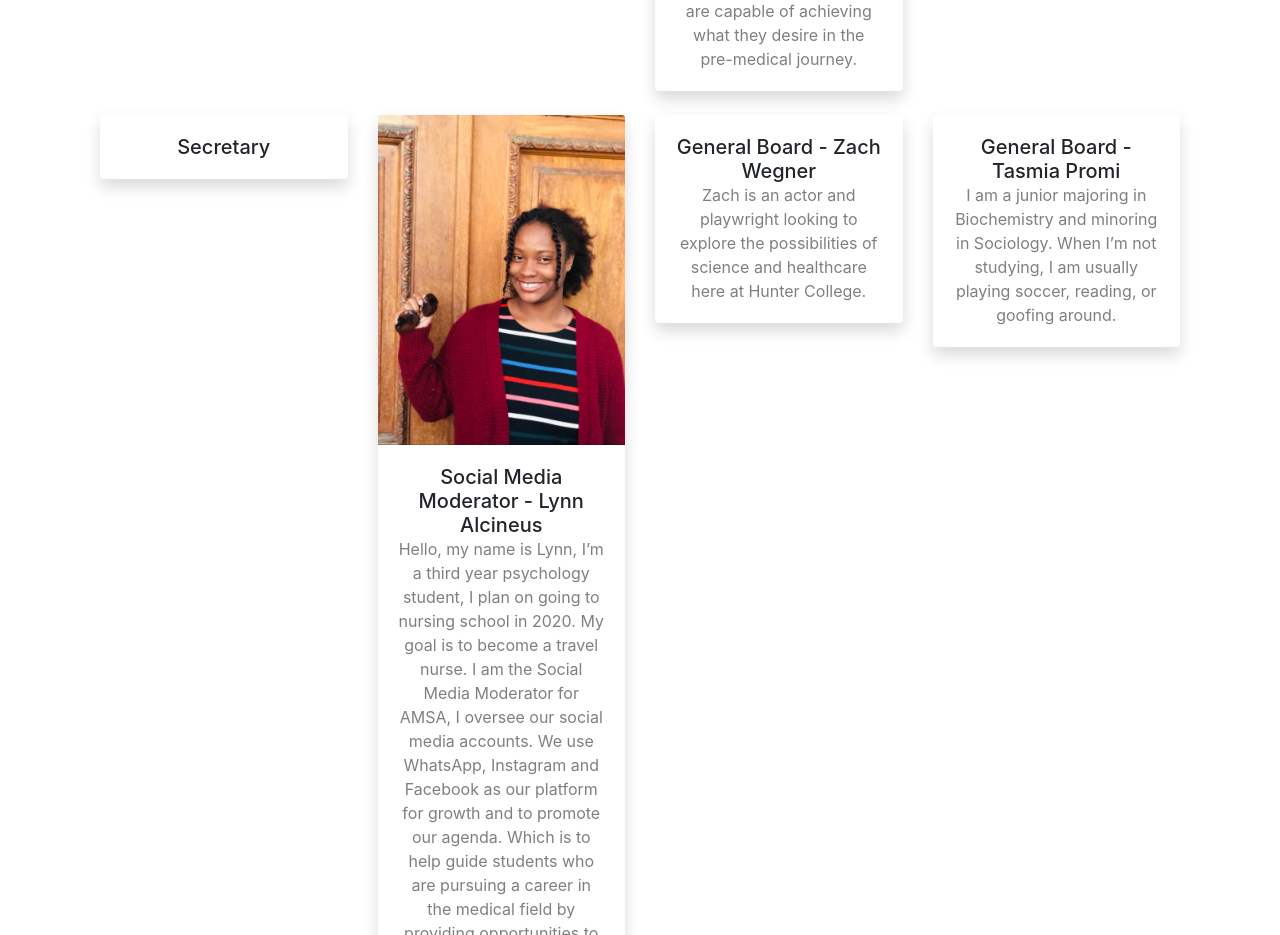
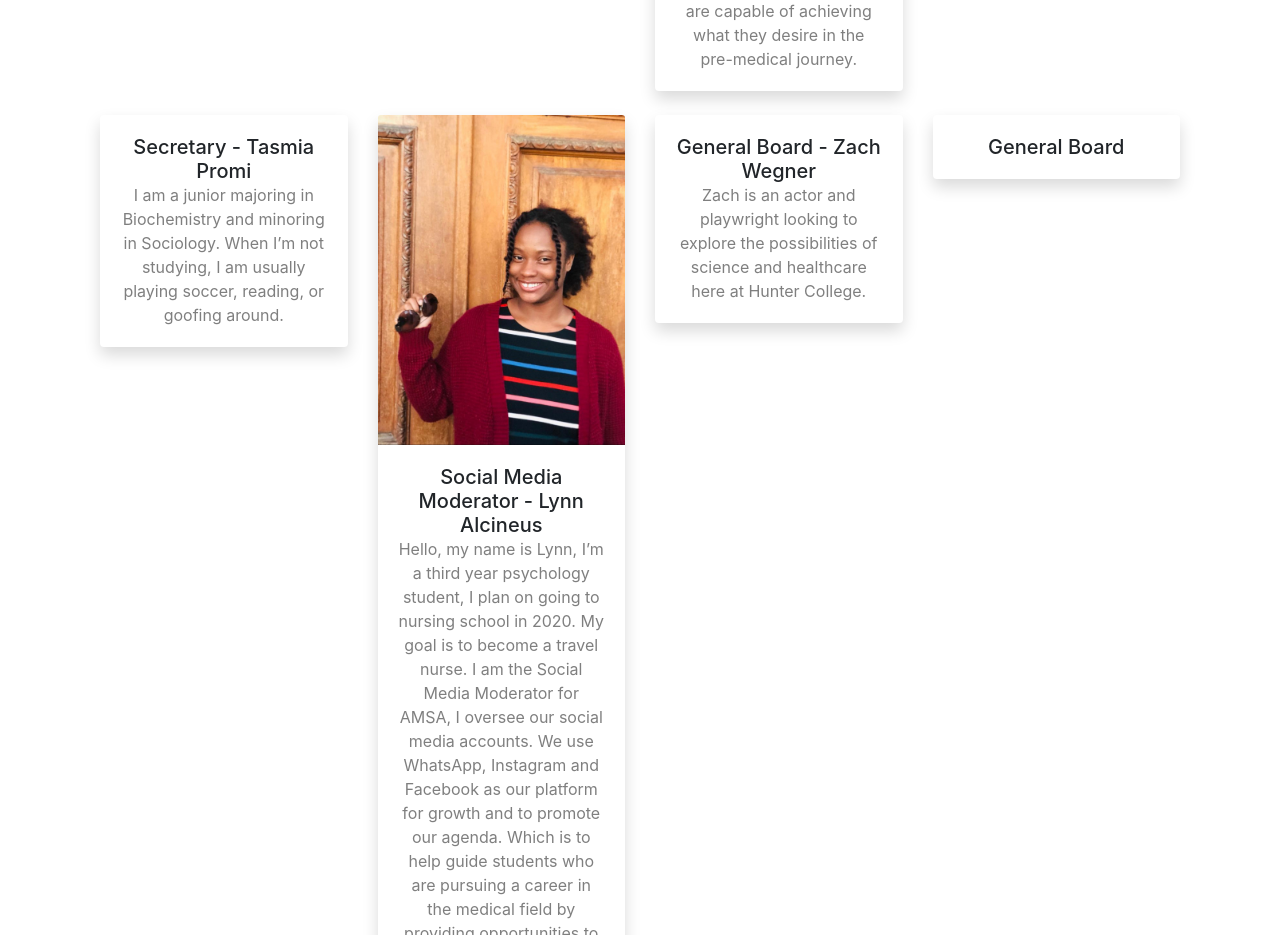
Before and after one commit to HunterAMSA/HunterAMSA.github.io, a website with bundled scripts: page index.html in a window 1280 px wide. Shown: the part 2800-3735 px from the top of the page. Built offline with nearby package versions, Linux system fonts and the light colour scheme.

Commit message:
Role correction

```diff
--- a/index.html
+++ b/index.html
@@ -187,8 +187,10 @@
       <div class="col-xl-3 col-md-6 mb-4">
         <div class="card border-0 shadow">
           <div class="card-body text-center">
-            <h5 class="card-title mb-0">Secretary</h5>
-            <div class="card-text text-black-50"></div>
+            <h5 class="card-title mb-0">Secretary - Tasmia Promi</h5>
+            <div class="card-text text-black-50">I am a junior majoring in Biochemistry and
+               minoring in Sociology. When I’m not studying, I am usually playing soccer, reading,
+                or goofing around.</div>
           </div>
         </div>
       </div>
@@ -222,10 +224,8 @@
       <div class="col-xl-3 col-md-6 mb-4">
         <div class="card border-0 shadow">
           <div class="card-body text-center">
-            <h5 class="card-title mb-0">General Board - Tasmia Promi</h5>
-            <div class="card-text text-black-50">I am a junior majoring in Biochemistry and
-               minoring in Sociology. When I’m not studying, I am usually playing soccer, reading,
-                or goofing around.</div>
+            <h5 class="card-title mb-0">General Board</h5>
+            <div class="card-text text-black-50"></div>
           </div>
         </div>
       </div>
```
